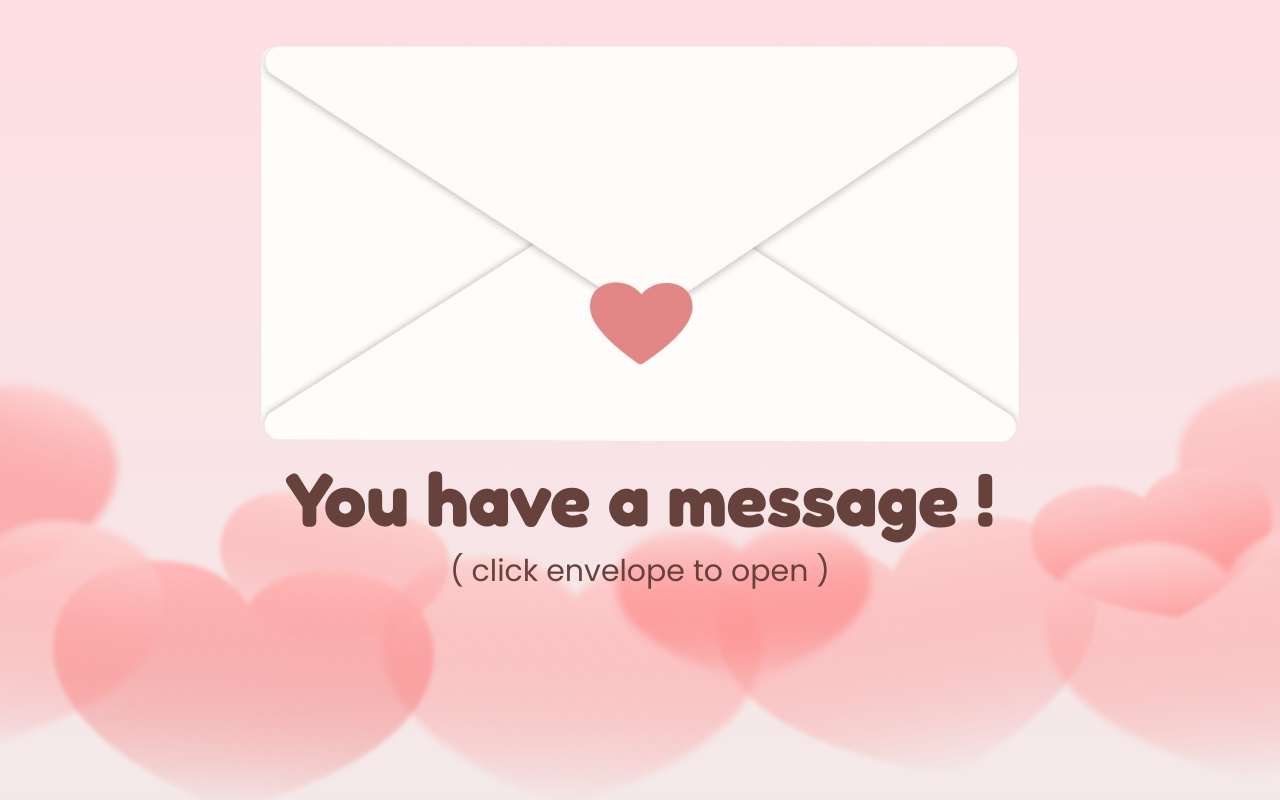
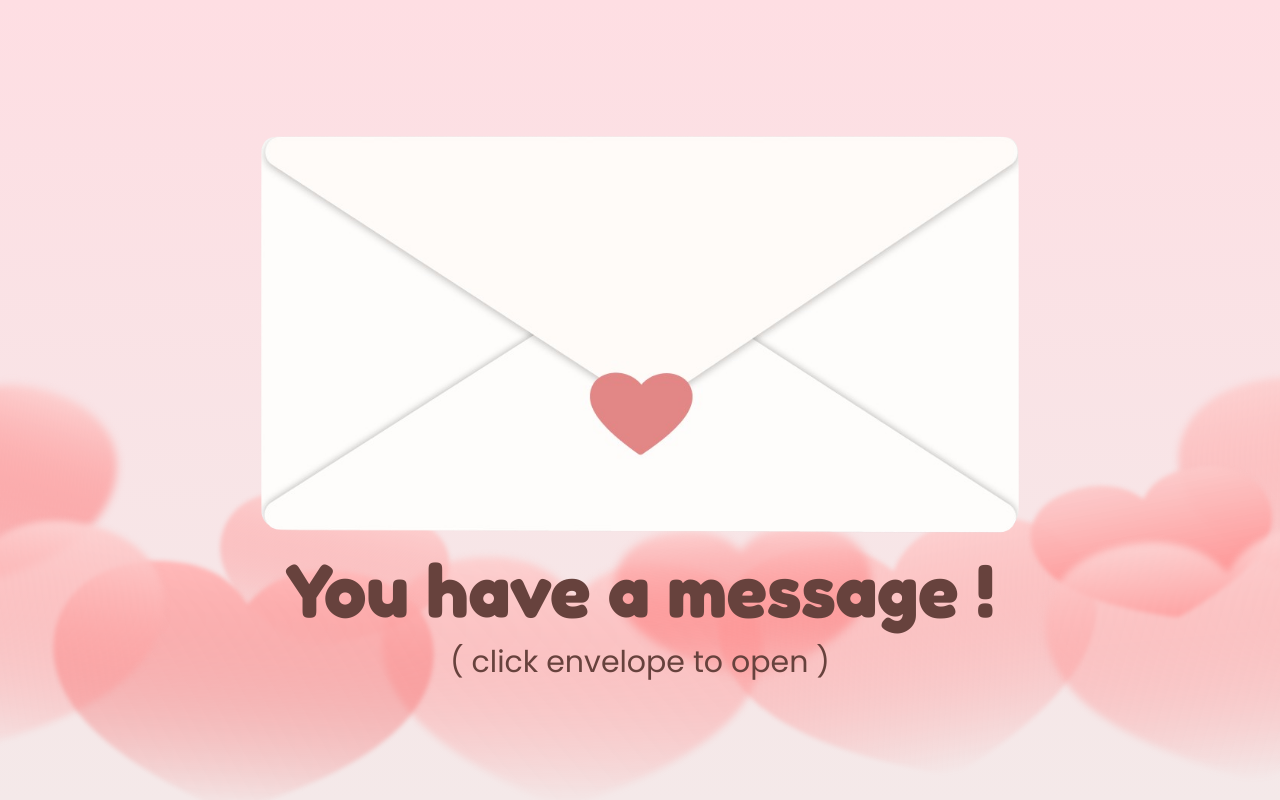
Before and after one commit to benedictaurel/Valencard-EIT24-FE, a React (Vite) app: page /card in a window 1280 px wide. Built offline with nearby package versions, Linux system fonts and the light colour scheme; a web font is replaced by a local one.

Commit message:
add some effects

```diff
--- a/package.json
+++ b/package.json
@@ -12,6 +12,7 @@
   "dependencies": {
     "@phosphor-icons/react": "^2.0.15",
     "@phosphor-icons/web": "^2.0.3",
+    "framer-motion": "^11.0.5",
     "localforage": "^1.10.0",
     "match-sorter": "^6.3.4",
     "react": "^18.2.0",
--- a/src/pages/Envelope/Card.jsx
+++ b/src/pages/Envelope/Card.jsx
@@ -1,3 +1,4 @@
+import { motion } from 'framer-motion';
 import Envelope from '/src/assets/envelope.png';
 import LoveBackground from '/src/assets/love.svg';
 
@@ -7,10 +8,14 @@ function Card() {
       <section id="CardPage">
         <div className=" ">
           <img src={LoveBackground} alt="lovenya doang" className="absolute bottom--40 left-1/2 transform -translate-x-1/2 scale-150" />
-          <div className="text-wrapper absolute top-5 left-1/2 transform -translate-x-1/2 scale-125 mt-16">
+            <div className="text-wrapper absolute top-1/2 left-1/2 transform -translate-x-1/2 -translate-y-1/2 scale-125">
                 <a href="/">
                 {/* nanti di ganti route nya yaa */}
-              <img src={Envelope} alt="envelope" />
+                <motion.img
+                    src={Envelope}
+                    alt="envelope"
+                    whileHover={{ rotate: [0, -5, 5, -5, 0], transition: { duration: 0.3 } }}
+                />
                 </a>
                 <div className="text-6xl font-fredokaone text-color mb-3 bottom-0 text-center">
                     <p><b>You have a message !</b></p>
```
Also changed, not shown: 1 other file (tests, documents, lock files or other folders). Lines whose indentation alone changed are shown as unchanged.
